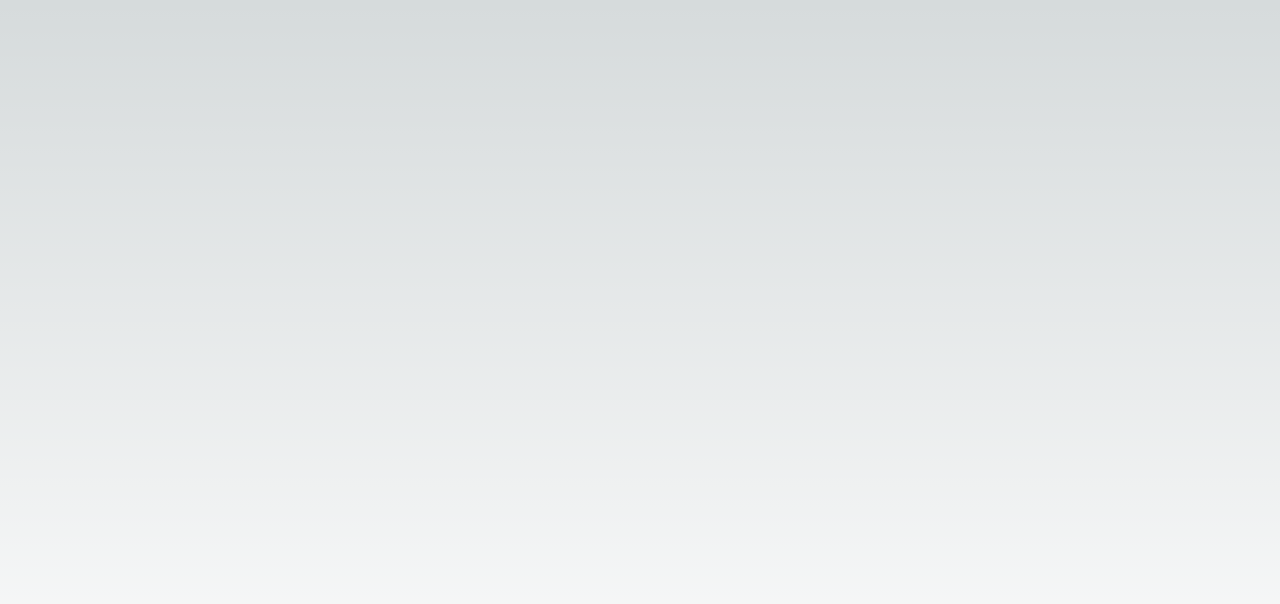
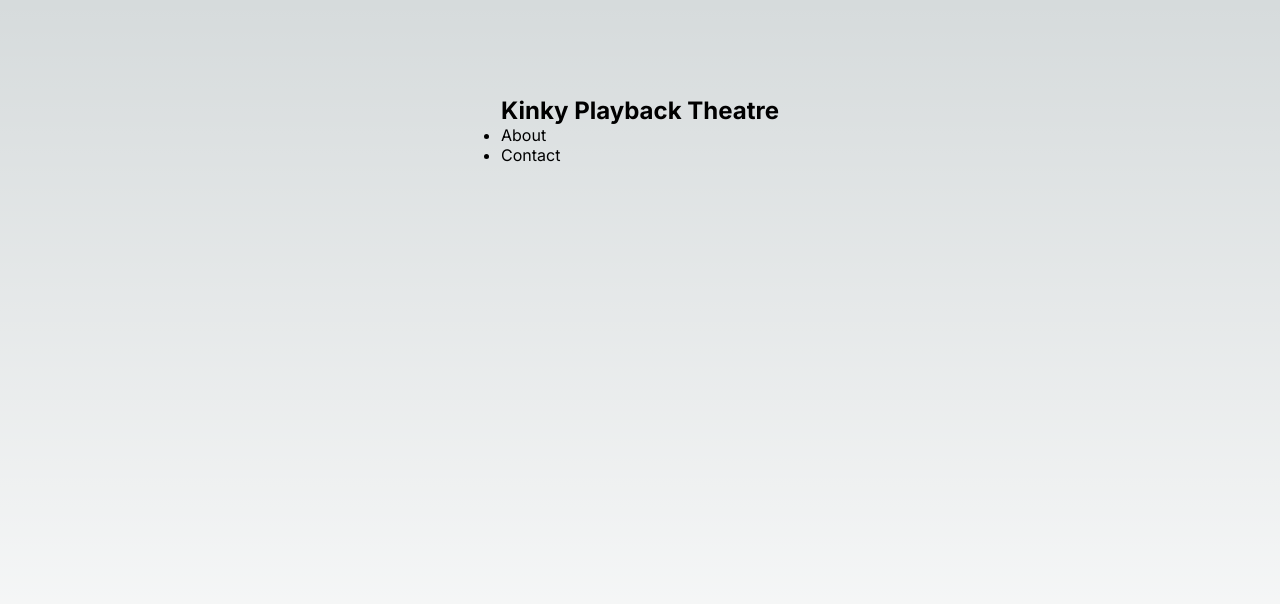
Before and after one commit to danielrileyde/kinky-playback-theatre, a Next.js app: page / in a window 1280 px wide. Shown: the top 604 px of the page. Built offline with nearby package versions, Linux system fonts and the light colour scheme.

Commit message:
added header component

```diff
--- /dev/null
+++ b/src/app/components/header/header.tsx
@@ -0,0 +1,19 @@
+import Link from "next/link";
+
+export default function Header() {
+  return (
+    <header className="header">
+      <h2 className="logoName">Kinky Playback Theatre</h2>
+      <nav className="navbar">
+        <ul>
+          <li>
+            <Link href="/about">About</Link>
+          </li>
+          <li>
+            <Link href="/contact">Contact</Link>
+          </li>
+        </ul>
+      </nav>
+    </header>
+  );
+}
--- a/src/app/page.tsx
+++ b/src/app/page.tsx
@@ -1,5 +1,10 @@
+import Header from "./components/header/header";
 import styles from "./page.module.css";
 
 export default function Home() {
-  return <main className={styles.main}></main>;
+  return (
+    <main className={styles.main}>
+      <Header />
+    </main>
+  );
 }
```
